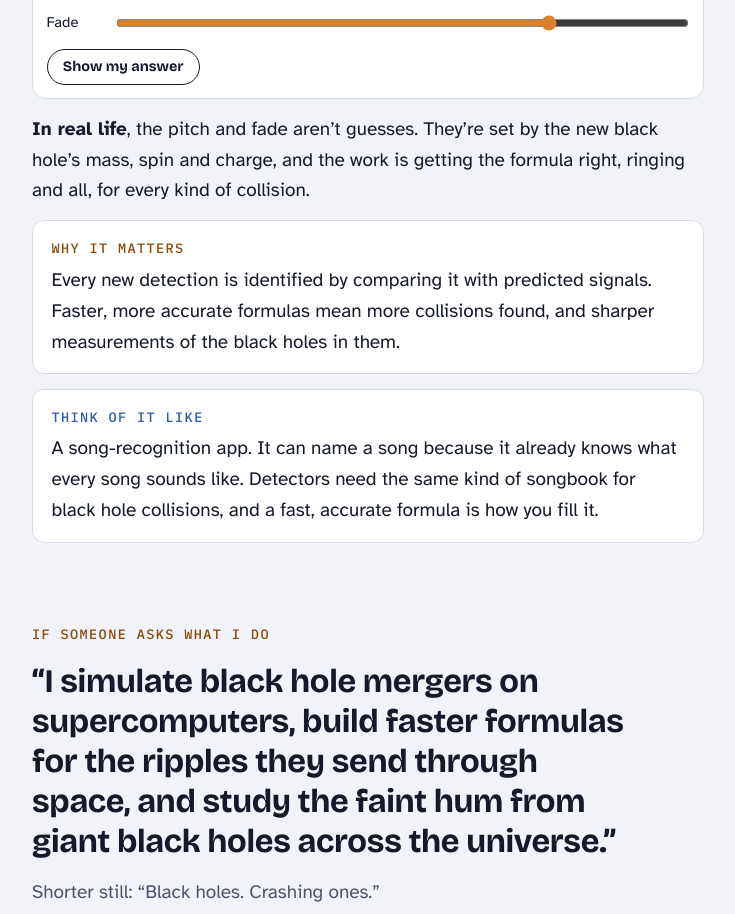
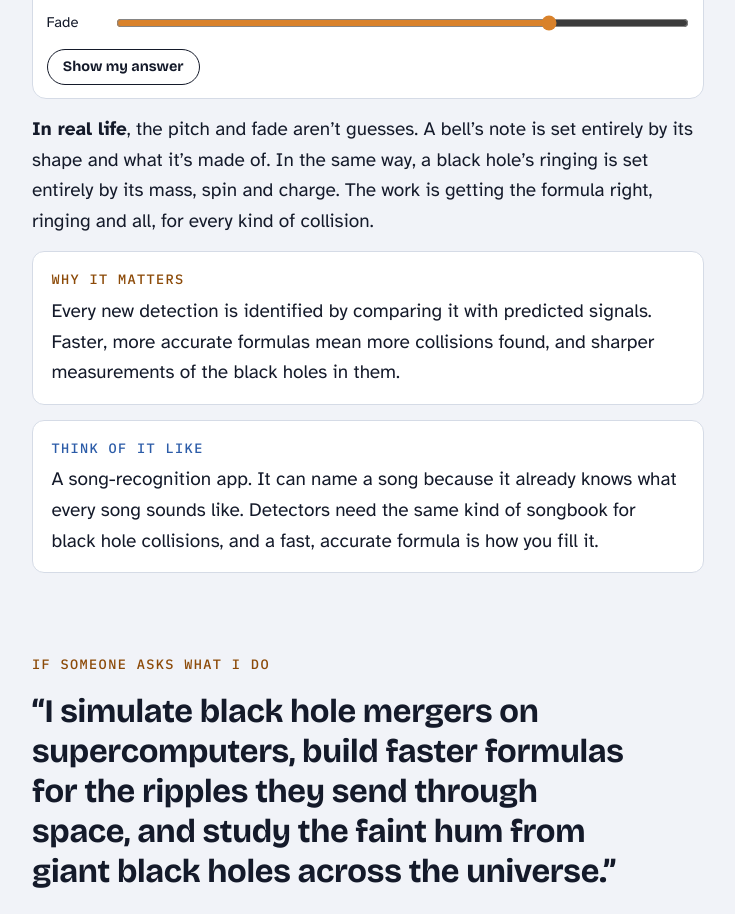
Before and after one commit to mcerep/black-holes, a plain HTML site: page index.html in a window 1280 px wide. Shown: the part 7127-8041 px from the top of the page, without its empty margins (272-1007 px from the left). Drawn offline with nearby package versions, Linux system fonts and the light colour scheme; animation ran at ten frames a second.

Commit message:
Ringdown: bell analogy for why the pitch and fade are set by the black hole
Co-Authored-By: Claude Opus 5.5 <noreply@anthropic.com>

```diff
--- a/index.html
+++ b/index.html
@@ -587,7 +587,7 @@ footer {
           <button type="button" class="btn small secondary" id="mm-answer">Show my answer</button>
         </div>
       </div>
-      <p><strong>In real life</strong>, the pitch and fade aren’t guesses. They’re set by the new black hole’s mass, spin and charge, and the work is getting the formula right, ringing and all, for every kind of collision.</p>
+      <p><strong>In real life</strong>, the pitch and fade aren’t guesses. A bell’s note is set entirely by its shape and what it’s made of. In the same way, a black hole’s ringing is set entirely by its mass, spin and charge. The work is getting the formula right, ringing and all, for every kind of collision.</p>
       <aside class="analogy why">
         <p class="label">Why it matters</p>
         <p>Every new detection is identified by comparing it with predicted signals. Faster, more accurate formulas mean more collisions found, and sharper measurements of the black holes in them.</p>
```
